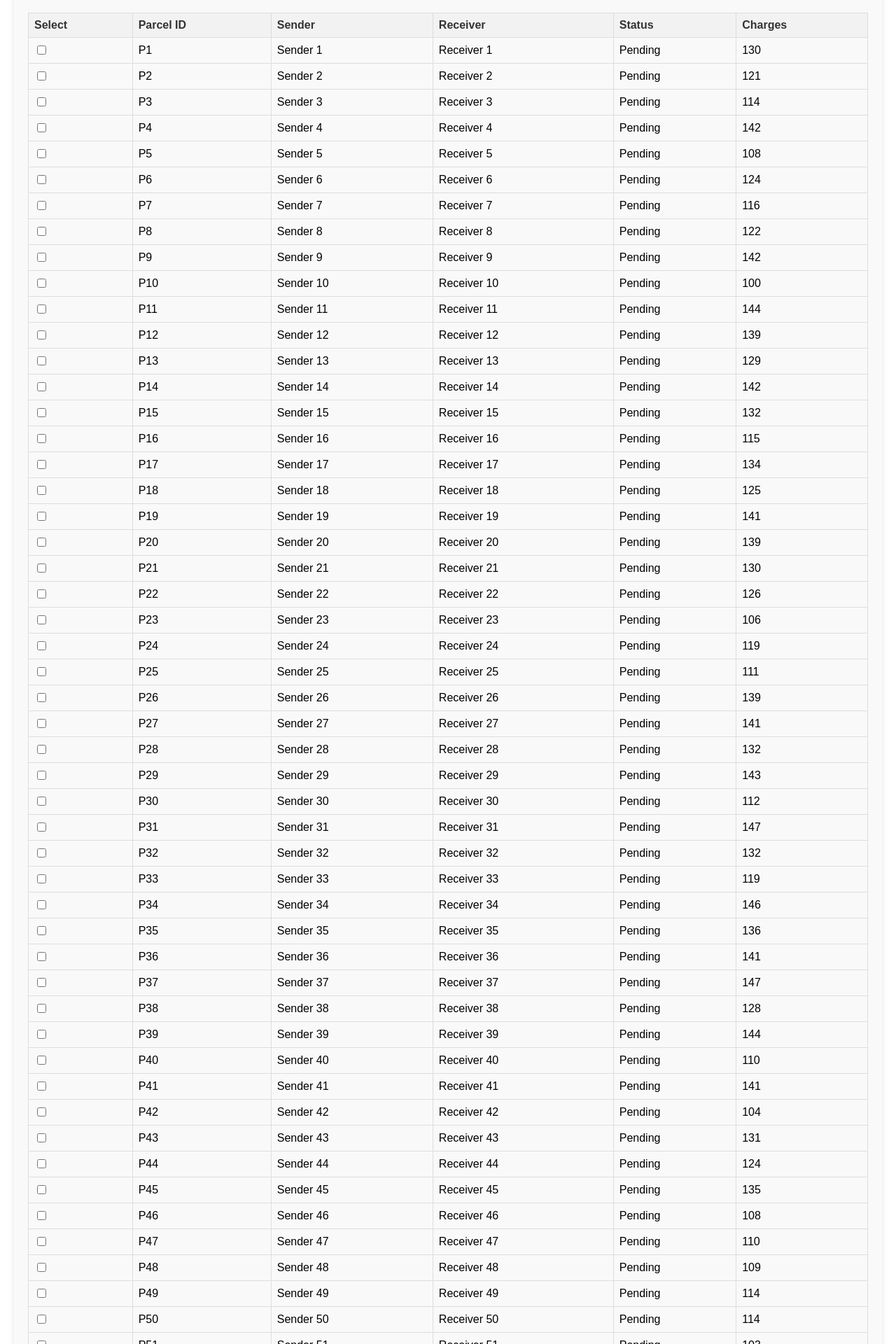
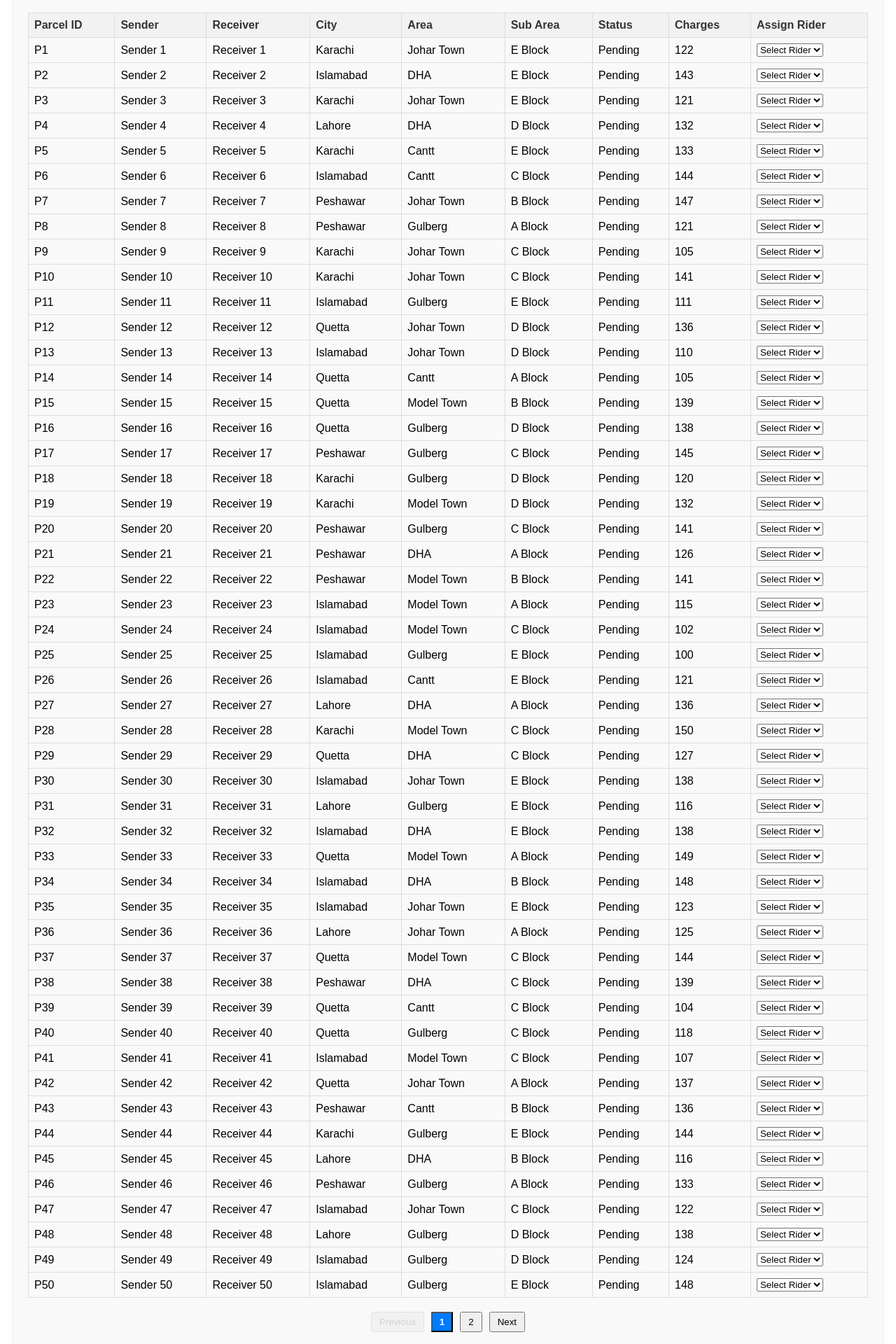
Before and after one commit to Abdullah-1796/Information-System-for-Smart-Delivery, a React (Create React App) app in the folder frontend/: page / in a window 1280 px wide. Shown: the part 100-2020 px from the top of the page at 70% size. Built offline with nearby package versions, Linux system fonts and the light colour scheme.

Commit message:
added assign rider functionality and pagination

```diff
--- a/frontend/src/AdminParcelManagement.js
+++ b/frontend/src/AdminParcelManagement.js
@@ -3,7 +3,9 @@ import './App.css'; // Import the CSS file
 
 const AdminParcelManagement = () => {
   const [parcels, setParcels] = useState([]); // State to hold parcel data
-  const [selectedParcels, setSelectedParcels] = useState([]); // State to hold selected parcels for delivery boxes
+  const [assignedRiders, setAssignedRiders] = useState({}); // State to hold rider assignments
+  const [currentPage, setCurrentPage] = useState(1); // Current page state
+  const parcelsPerPage = 50; // Number of parcels per page
 
   useEffect(() => {
     // Populate with dummy data for now
@@ -12,32 +14,46 @@ const AdminParcelManagement = () => {
       sender: `Sender ${index + 1}`,
       receiver: `Receiver ${index + 1}`,
       status: 'Pending',
-      city: "Lahore",
-      Province:"Punjab",
+      city: ["Lahore", "Karachi", "Islamabad", "Peshawar", "Quetta"][Math.floor(Math.random() * 5)],
+      area: ["Model Town", "Gulberg", "DHA", "Johar Town", "Cantt"][Math.floor(Math.random() * 5)],
+      subArea: ["A Block", "B Block", "C Block", "D Block", "E Block"][Math.floor(Math.random() * 5)],
       charges: Math.floor(Math.random() * (150 - 100 + 1)) + 100,
     }));
     setParcels(dummyParcels);
   }, []);
 
-  const handleSelectParcel = (parcelId) => {
-    setSelectedParcels((prevSelected) => {
-      if (prevSelected.includes(parcelId)) {
-        return prevSelected.filter((id) => id !== parcelId);
-      } else {
-        return [...prevSelected, parcelId];
-      }
-    });
+  const ridersForSubArea = {
+    Lahore: {
+      "Model Town": ["Rider A1", "Rider A2"],
+      "Gulberg": ["Rider B1", "Rider B2"],
+      "DHA": ["Rider C1", "Rider C2"],
+    },
+    Karachi: {
+      "Model Town": ["Rider K1", "Rider K2"],
+      "Gulberg": ["Rider K3", "Rider K4"],
+      "DHA": ["Rider K5", "Rider K6"],
+    },
   };
 
-  const handleAssignToDeliveryBox = async () => {
-    try {
-      // Simulate API call
-      alert(`Parcels assigned to delivery boxes: ${selectedParcels.join(', ')}`);
-      setSelectedParcels([]); // Clear the selection
-    } catch (error) {
-      console.error('Error assigning parcels:', error);
-    }
+  const handleAssignRider = (parcelId, rider) => {
+    setAssignedRiders((prev) => ({
+      ...prev,
+      [parcelId]: rider,
+    }));
   };
+
+  // Calculate the parcels to display based on the current page
+  const indexOfLastParcel = currentPage * parcelsPerPage;
+  const indexOfFirstParcel = indexOfLastParcel - parcelsPerPage;
+  const currentParcels = parcels.slice(indexOfFirstParcel, indexOfLastParcel);
+
+  // Handle page change
+  const handlePageChange = (pageNumber) => {
+    setCurrentPage(pageNumber);
+  };
+
+  // Calculate total pages
+  const totalPages = Math.ceil(parcels.length / parcelsPerPage);
 
   return (
     <div className="admin-parcel-management">
@@ -46,45 +62,68 @@ const AdminParcelManagement = () => {
       <table className="parcel-table">
         <thead>
           <tr>
-            <th>Select</th>
             <th>Parcel ID</th>
             <th>Sender</th>
             <th>Receiver</th>
+            <th>City</th>
+            <th>Area</th>
+            <th>Sub Area</th>
             <th>Status</th>
             <th>Charges</th>
+            <th>Assign Rider</th>
           </tr>
         </thead>
         <tbody>
-          {parcels.map((parcel) => (
-            <tr
-              key={parcel.id}
-              className={selectedParcels.includes(parcel.id) ? 'selected-row' : ''}
-              onClick={() => handleSelectParcel(parcel.id)}
-            >
-              <td>
-                <input
-                  type="checkbox"
-                  checked={selectedParcels.includes(parcel.id)}
-                  readOnly
-                />
-              </td>
+          {currentParcels.map((parcel) => (
+            <tr key={parcel.id}>
               <td>{parcel.id}</td>
               <td>{parcel.sender}</td>
               <td>{parcel.receiver}</td>
+              <td>{parcel.city}</td>
+              <td>{parcel.area}</td>
+              <td>{parcel.subArea}</td>
               <td>{parcel.status}</td>
               <td>{parcel.charges}</td>
+              <td>
+                <select
+                  value={assignedRiders[parcel.id] || ""}
+                  onChange={(e) => handleAssignRider(parcel.id, e.target.value)}
+                >
+                  <option value="" disabled>Select Rider</option>
+                  {(ridersForSubArea[parcel.city]?.[parcel.area] || []).map((rider) => (
+                    <option key={rider} value={rider}>{rider}</option>
+                  ))}
+                </select>
+              </td>
             </tr>
           ))}
         </tbody>
       </table>
 
-      <button
-        className="assign-button"
-        onClick={handleAssignToDeliveryBox}
-        disabled={selectedParcels.length === 0}
-      >
-        Assign to Delivery Box
-      </button>
+      {/* Pagination Controls */}
+      <div className="pagination">
+        <button
+          onClick={() => handlePageChange(currentPage - 1)}
+          disabled={currentPage === 1}
+        >
+          Previous
+        </button>
+        {[...Array(totalPages).keys()].map((page) => (
+          <button
+            key={page + 1}
+            onClick={() => handlePageChange(page + 1)}
+            className={currentPage === page + 1 ? 'active' : ''}
+          >
+            {page + 1}
+          </button>
+        ))}
+        <button
+          onClick={() => handlePageChange(currentPage + 1)}
+          disabled={currentPage === totalPages}
+        >
+          Next
+        </button>
+      </div>
     </div>
   );
 };
--- a/frontend/src/App.css
+++ b/frontend/src/App.css
@@ -86,6 +86,28 @@
   background-color: #e0f7fa;
   cursor: pointer;
 }
+.pagination {
+  display: flex;
+  justify-content: center;
+  margin-top: 20px;
+}
+
+.pagination button {
+  margin: 0 5px;
+  padding: 5px 10px;
+  cursor: pointer;
+}
+
+.pagination button:disabled {
+  cursor: not-allowed;
+  opacity: 0.5;
+}
+
+.pagination .active {
+  font-weight: bold;
+  background-color: #007bff;
+  color: white;
+}
 
 /* Add hover effect for rows */
 .parcel-table tr:hover {
```
